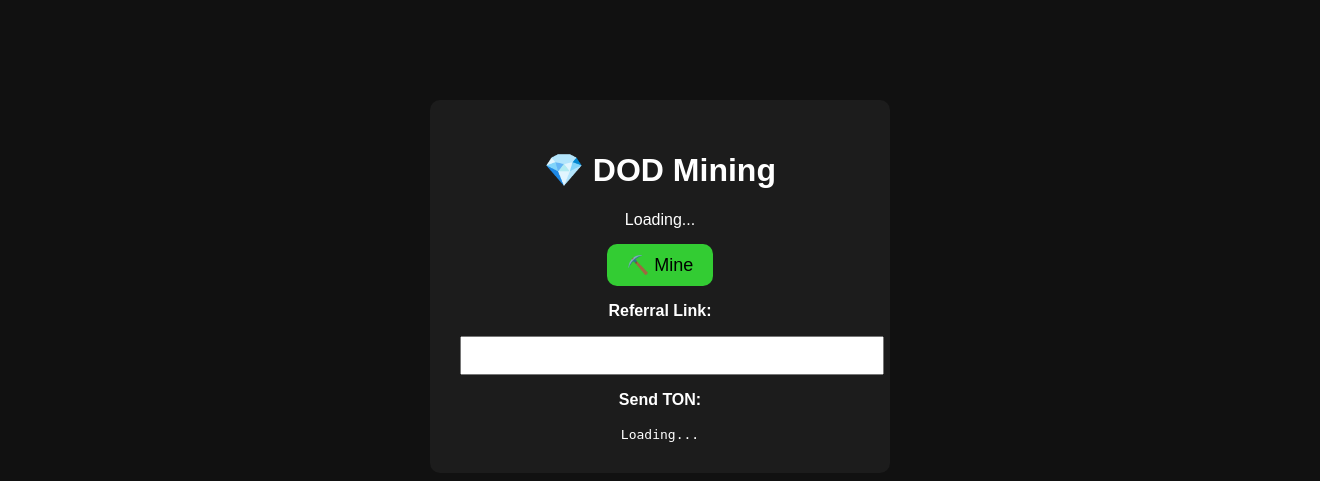
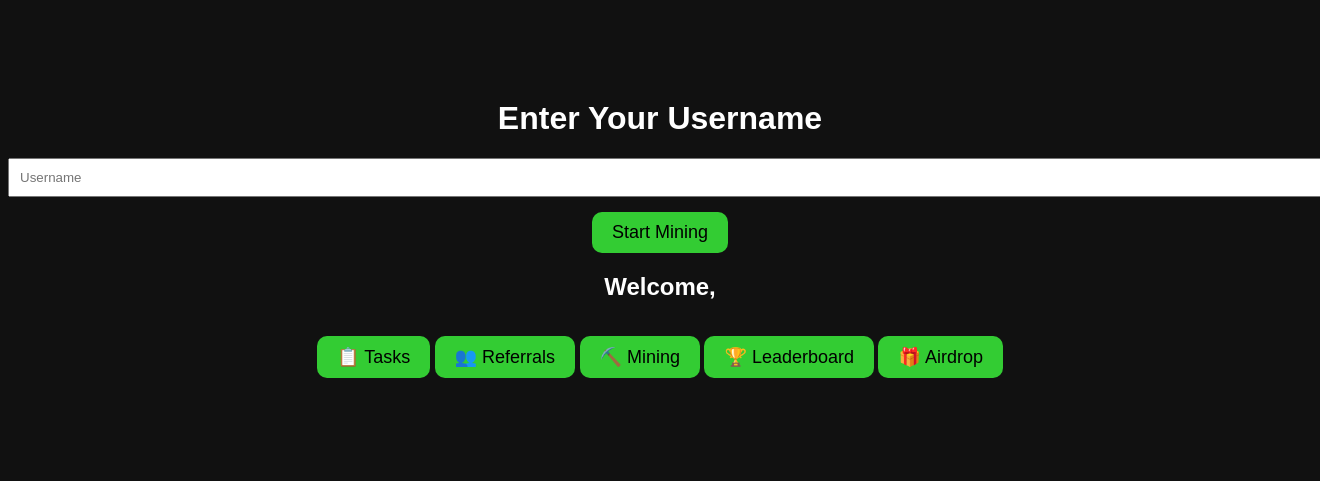
Before and after one commit to soyb1/dodpro, a Flask app: page / in a window 1320 px wide; the page is wider, and only the part inside the window is pictured. Shown: the top 481 px of that part. Run offline with Flask 2, Linux system fonts and the light colour scheme.

Commit message:
Update index.html

```diff
--- a/templates/index.html
+++ b/templates/index.html
@@ -1,20 +1,34 @@
 <!DOCTYPE html>
 <html lang="en">
 <head>
-  <meta charset="UTF-8">
-  <title>DOD Miner</title>
-  <link rel="stylesheet" href="/static/style.css">
+  <meta charset="UTF-8" />
+  <meta name="viewport" content="width=device-width, initial-scale=1.0"/>
+  <title>DOD Mining Bot</title>
+  <link rel="stylesheet" href="static/style.css" />
 </head>
 <body>
-  <div class="container">
-    <h1>💎 DOD Mining</h1>
-    <div id="points">Loading...</div>
-    <button onclick="mine()">⛏️ Mine</button>
-    <p><strong>Referral Link:</strong></p>
-    <input id="refLink" readonly>
-    <p><strong>Send TON:</strong></p>
-    <code id="tonAddress">Loading...</code>
+  <div id="login-screen" class="screen">
+    <h1>Enter Your Username</h1>
+    <input type="text" id="username" placeholder="Username" />
+    <button onclick="startApp()">Start Mining</button>
   </div>
-  <script src="/static/main.js"></script>
+
+  <div id="main-screen" class="screen hidden">
+    <div class="top-bar">
+      <h2>Welcome, <span id="user-name-display"></span></h2>
+    </div>
+
+    <div class="button-grid">
+      <button onclick="showTasks()">📋 Tasks</button>
+      <button onclick="showReferrals()">👥 Referrals</button>
+      <button onclick="showMining()">⛏️ Mining</button>
+      <button onclick="showLeaderboard()">🏆 Leaderboard</button>
+      <button onclick="showAirdrop()">🎁 Airdrop</button>
+    </div>
+
+    <div id="content-area"></div>
+  </div>
+
+  <script src="static/main.js"></script>
 </body>
 </html>
```
